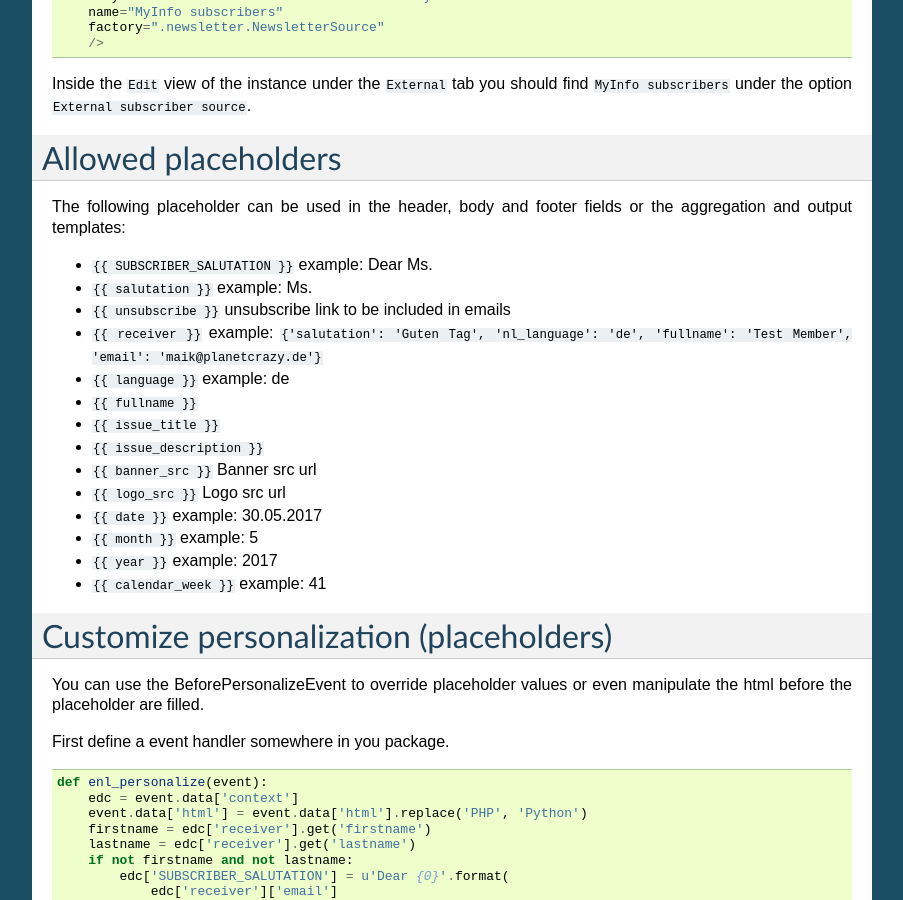
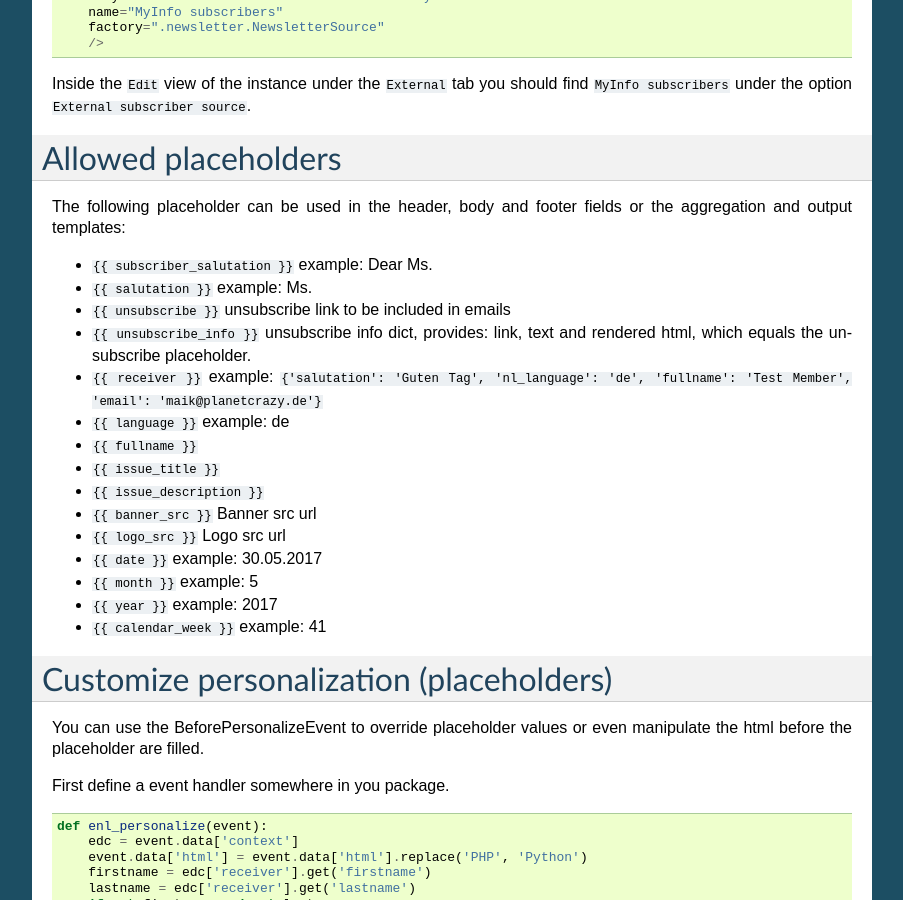
Before and after one commit to collective/Products.EasyNewsletter, a Sphinx documentation site: the page built from docs/source/index.rst, in a window 1280 px wide and 900 px high, scrolled down 4633 px. Shown: the whole window, without its empty margins (198-1101 px from the left). Built offline with Sphinx 7.4.7, drawn with Linux system fonts in a browser that asks for light colours; formulas are drawn with MathJax 3.

Commit message:
Improve placeholder docs and implementation, only use lower case placeholders from now on

```diff
--- a/CHANGES.rst
+++ b/CHANGES.rst
@@ -4,7 +4,8 @@ Changelog
 5.0.0a6 (unreleased)
 --------------------
 
-- Nothing changed yet.
+- Improve placeholder docs and implementation, only use lower case placeholders from now on
+  [MrTango]
 
 
 5.0.0a5 (2019-10-07)
--- a/docs/source/index.rst
+++ b/docs/source/index.rst
@@ -302,9 +302,10 @@ Allowed placeholders
 
 The following placeholder can be used in the header, body and footer fields or the aggregation and output templates:
 
-* ``{{ SUBSCRIBER_SALUTATION }}`` example: Dear Ms.
+* ``{{ subscriber_salutation }}`` example: Dear Ms.
 * ``{{ salutation }}`` example: Ms.
 * ``{{ unsubscribe }}`` unsubscribe link to be included in emails
+* ``{{ unsubscribe_info }}`` unsubscribe info dict, provides: link, text and rendered html, which equals the unsubscribe placeholder.
 * ``{{ receiver }}``  example: ``{'salutation': 'Guten Tag', 'nl_language': 'de', 'fullname': 'Test Member', 'email': 'maik@planetcrazy.de'}``
 * ``{{ language }}``  example: de
 * ``{{ fullname }}``
```
Also changed, not shown: 1 other file.
